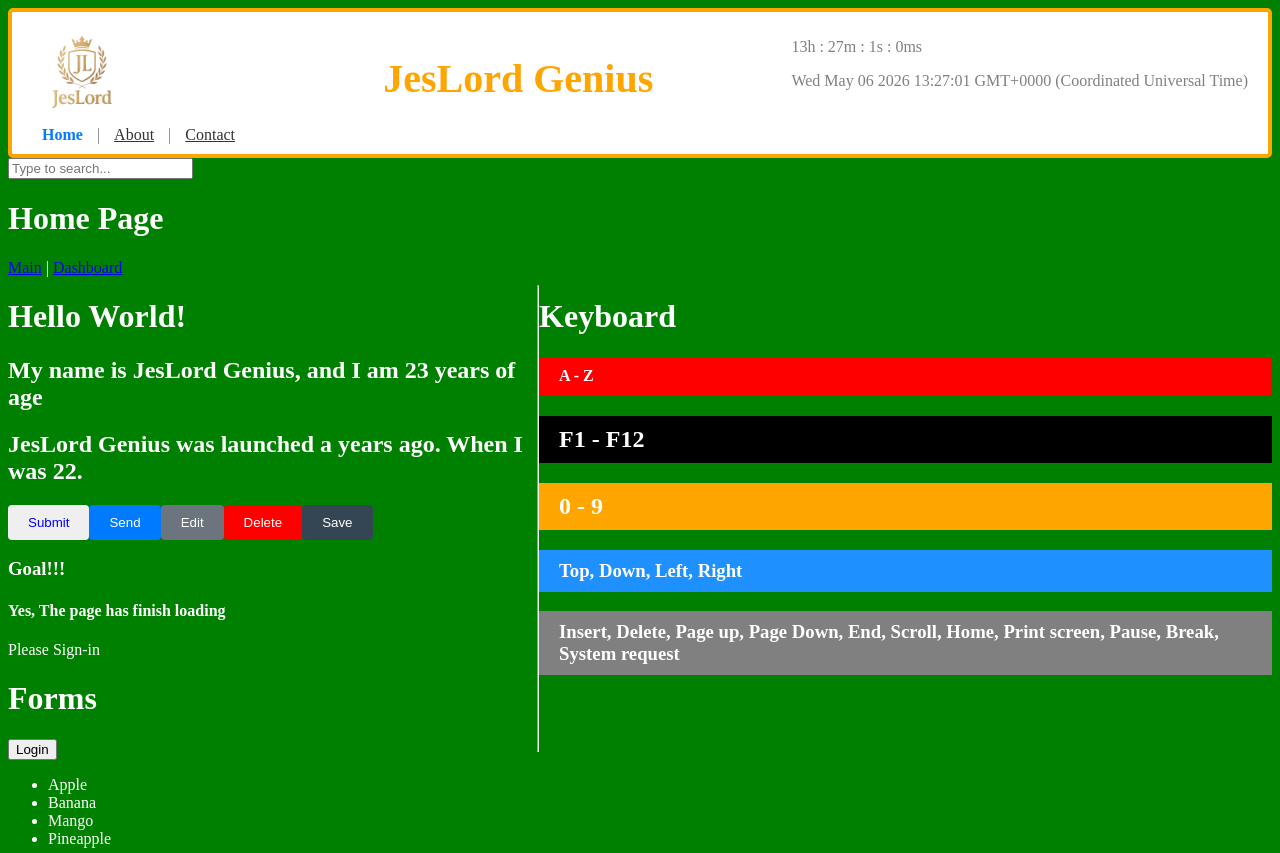
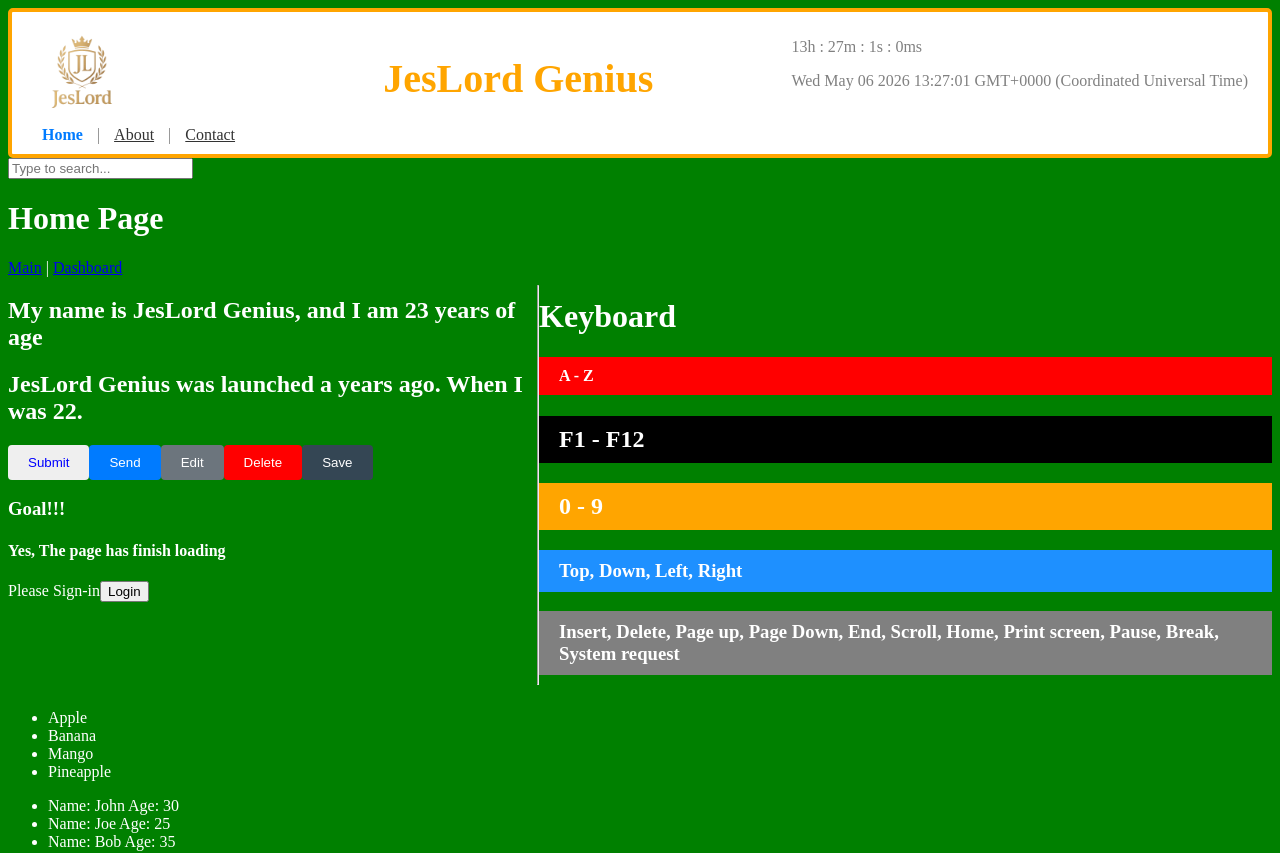
Before and after one commit to Francis-annor/Developmental-Projects, a React (Vite) app in the folder React with Vite/reactVite-demo/: page / in a window 1280 px wide. Shown: the top 853 px of the page. Built offline with nearby package versions, Linux system fonts and the light colour scheme.

Commit message:
freat:  App function updated

```diff
--- a/React with Vite/reactVite-demo/src/App.jsx
+++ b/React with Vite/reactVite-demo/src/App.jsx
@@ -95,14 +95,12 @@ function App() {
       <Paths />
       <main>
         <div>
-          <h1>Hello World!</h1>
           <Introduction />
           <Message />
           <Submit />
           <Goal isGoal={true}/>
           <Loading loaded={'Yes'} />
           <Auth isLogin={false} />
-          <h1>Forms</h1>
           {/* Suspense Compnent: The Suspense Component will display a loading message while it is loading.
           sing Suspense with lazy will delay even if the task is very fast. */}
           <Suspense fallback={<h2>Loading...</h2>}>
```
